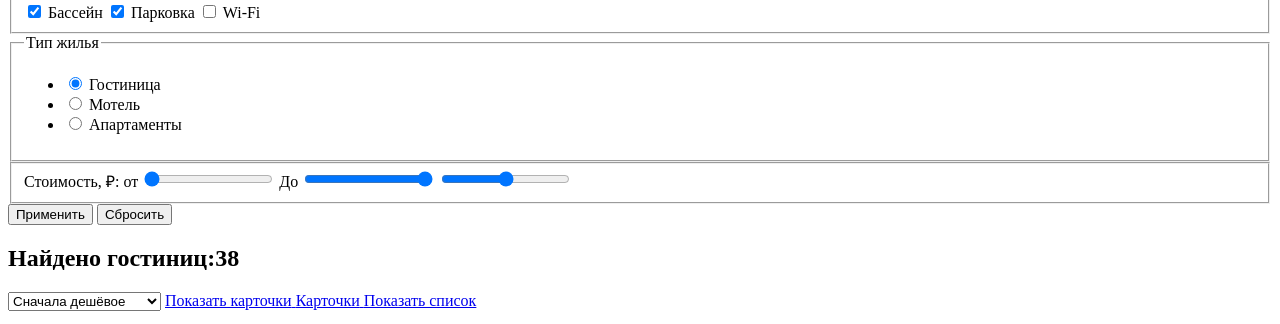
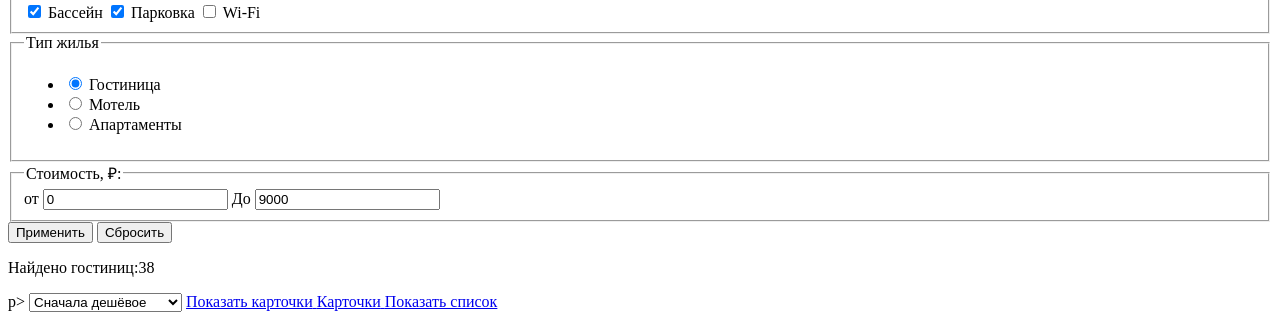
Before and after one commit to htmlacademy-htmlcss/2188769-sedona-36, a plain HTML site: page 3/catalog.html in a window 1280 px wide. Shown: the part 730-1054 px from the top of the page. Drawn offline with Linux system fonts and the light colour scheme; grey boxes are pictures that could not be loaded.

Commit message:
:heavy_check_mark: Сборка #3

```diff
--- a/3/catalog.html
+++ b/3/catalog.html
@@ -114,20 +114,21 @@
 
           </fieldset>
           <fieldset>
-            <label class="catalog-filter-group"> Стоимость, ₽:</label>
-            от
-            <input class="control-input-min" type="range" name="min-price" value="0">
-            До
-            <input class="control-input-max" type="range" name="min-price" value="9000">
-            <input class="cjntrol-input" type="range" name="price-range">
+            <legend class="catalog-filter-group"> Стоимость, ₽:</legend>
+
+            <label>от</label>
+            <input class="control-input-min" type="number" name="min-price" value="0">
+            <label>До</label>
+            <input class="control-input-max" type="number" name="min-price" value="9000">
+
           </fieldset>
 
-            <button class="button" type="reset ">Применить</button>
-            <button class="button" type="reset ">Сбросить</button>
+            <button class="button" type="submit">Применить</button>
+            <button class="button" type="reset">Сбросить</button>
           </form>
         </section>
-        </header>
-        <h2>Найдено гостиниц:38</h2>
+
+        <p>Найдено гостиниц:38</p>p>
         <select class="select-control" aria-label="Сортировка">
           <option value="popular">Сначала дешёвое</option>
           <option value="cheap">Сначала популярное</option>
@@ -241,7 +242,6 @@
             <a class="button" href="#">
               <span class="visually-hidden">ВКонтакте</span>
             </a>
-          </li>
           <li class="footer-social-item">
             <a class="button" href="#">
               <span class="visually-hidden">Телеграм</span>
@@ -256,7 +256,7 @@
       </section>
       <section class="footer-contacts">
         <h2 class="visually-hidden">Контакты</h2>
-        <img class="footer-contacts-address-phone" href="tel:+78005558628">+7 (812) 812-12-12<img>
+        <a class="footer-contacts-address-phone" href="tel:+78005558628">+7 (812) 812-12-12</a>
 
         <a class="htmlacademy-link" href="https://htmlacademy.ru/">.html academy</a>
       </section>
```
Also changed, not shown: 3/index.html (+4 -4 lines).
